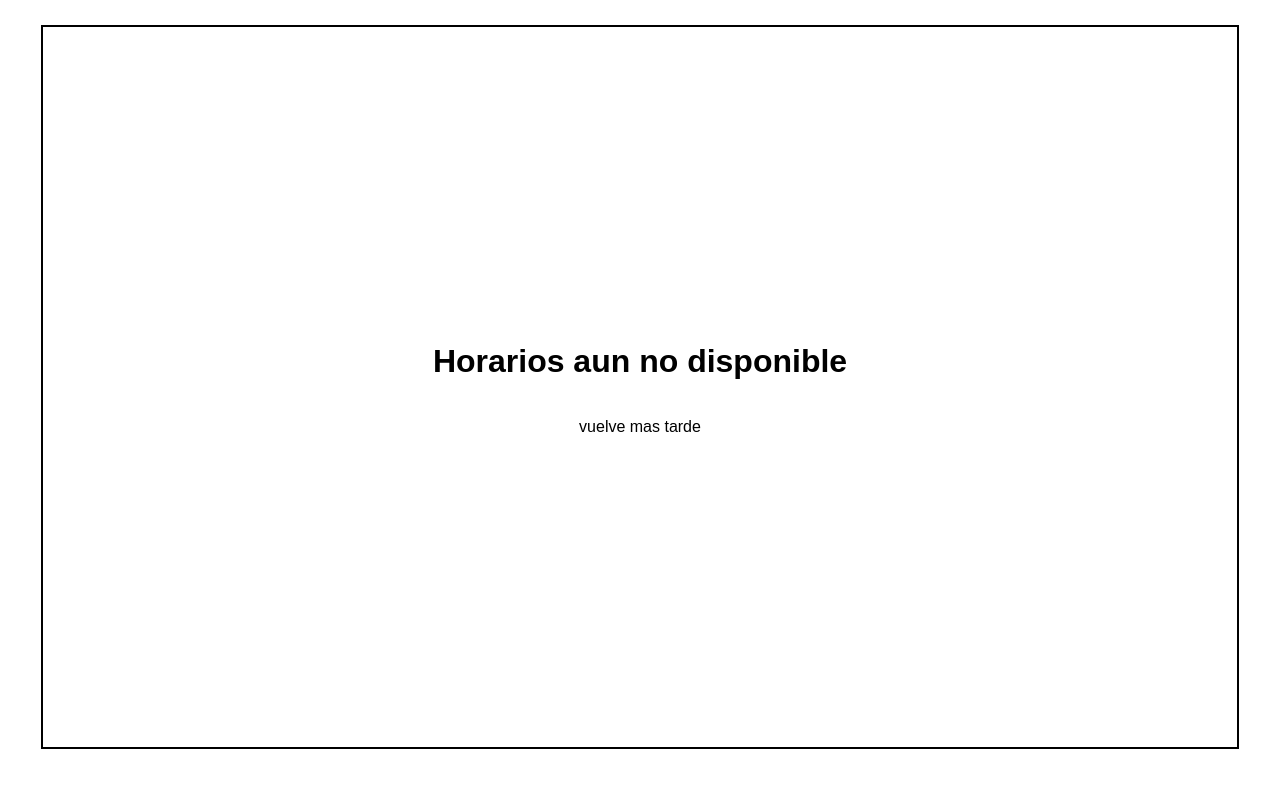
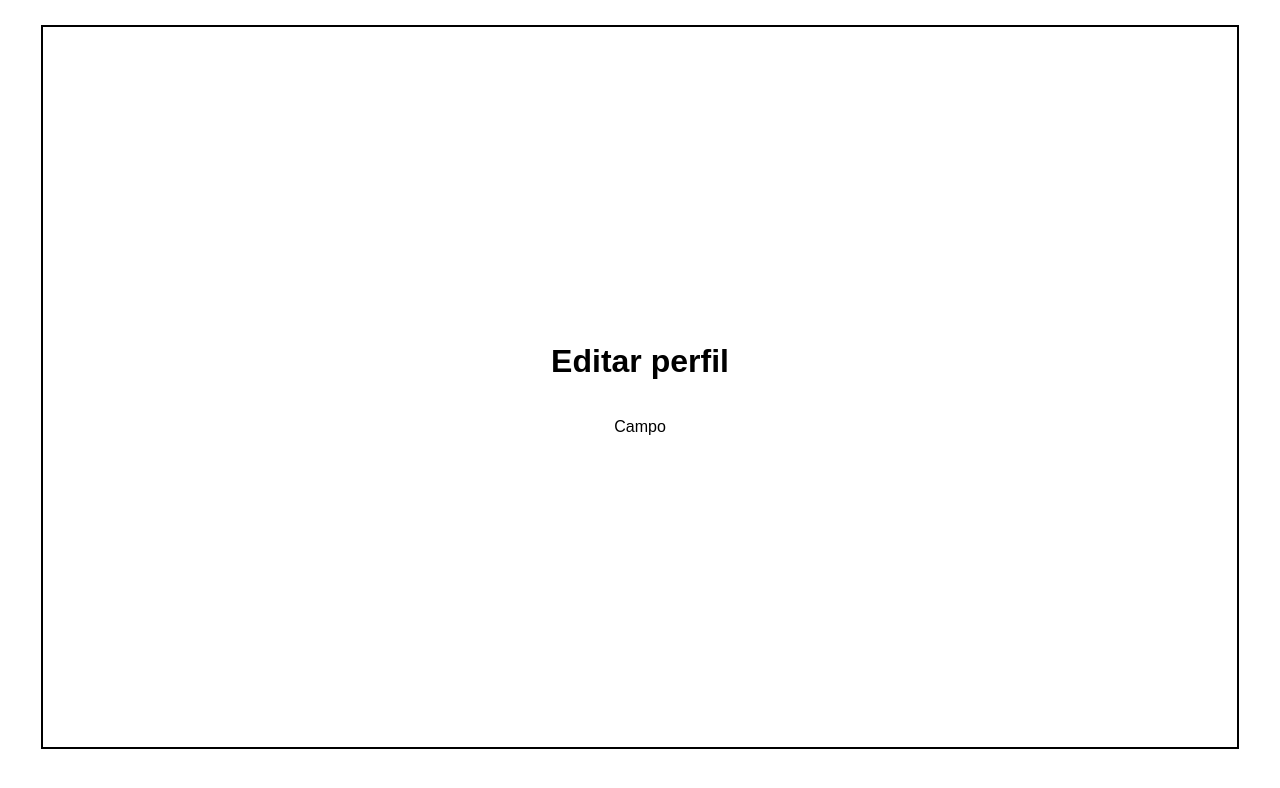
Before and after one commit to lestradavaz/sge, an Angular app: page / in a window 1280 px wide. Shown: the top 788 px of the page. Built offline with nearby package versions, Linux system fonts and the light colour scheme.

Commit message:
edit text(title)

```diff
--- a/src/app/app.component.html
+++ b/src/app/app.component.html
@@ -1,3 +1,2 @@
-
 <app-horarios></app-horarios>
 <router-outlet></router-outlet>
--- a/src/app/horarios/horarios.component.html
+++ b/src/app/horarios/horarios.component.html
@@ -1,7 +1,7 @@
 <!doctype html>
 <html lang="en">
   <head>
-    <title>documentos</title>
+    <title>Sge</title>
 
     <style>
       body{
@@ -32,8 +32,8 @@
   </head>
   <body>
       <div class="container">
-        <h1>Horarios aun no disponible</h1>
-        <p>vuelve mas tarde</p>
+        <h1>Editar perfil</h1>
+        <p>Campo</p>
 
       </div>
   </body>
```
